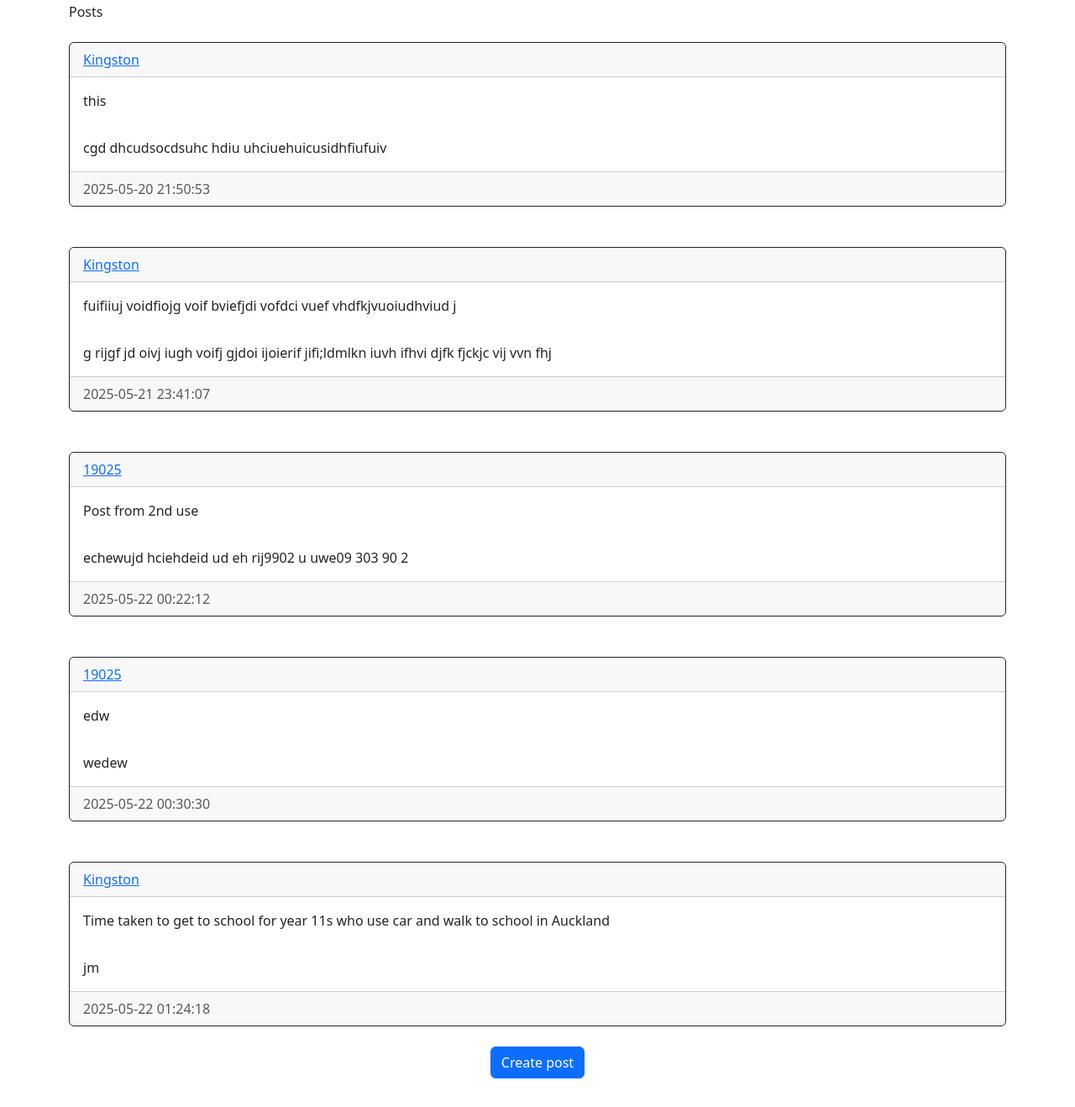
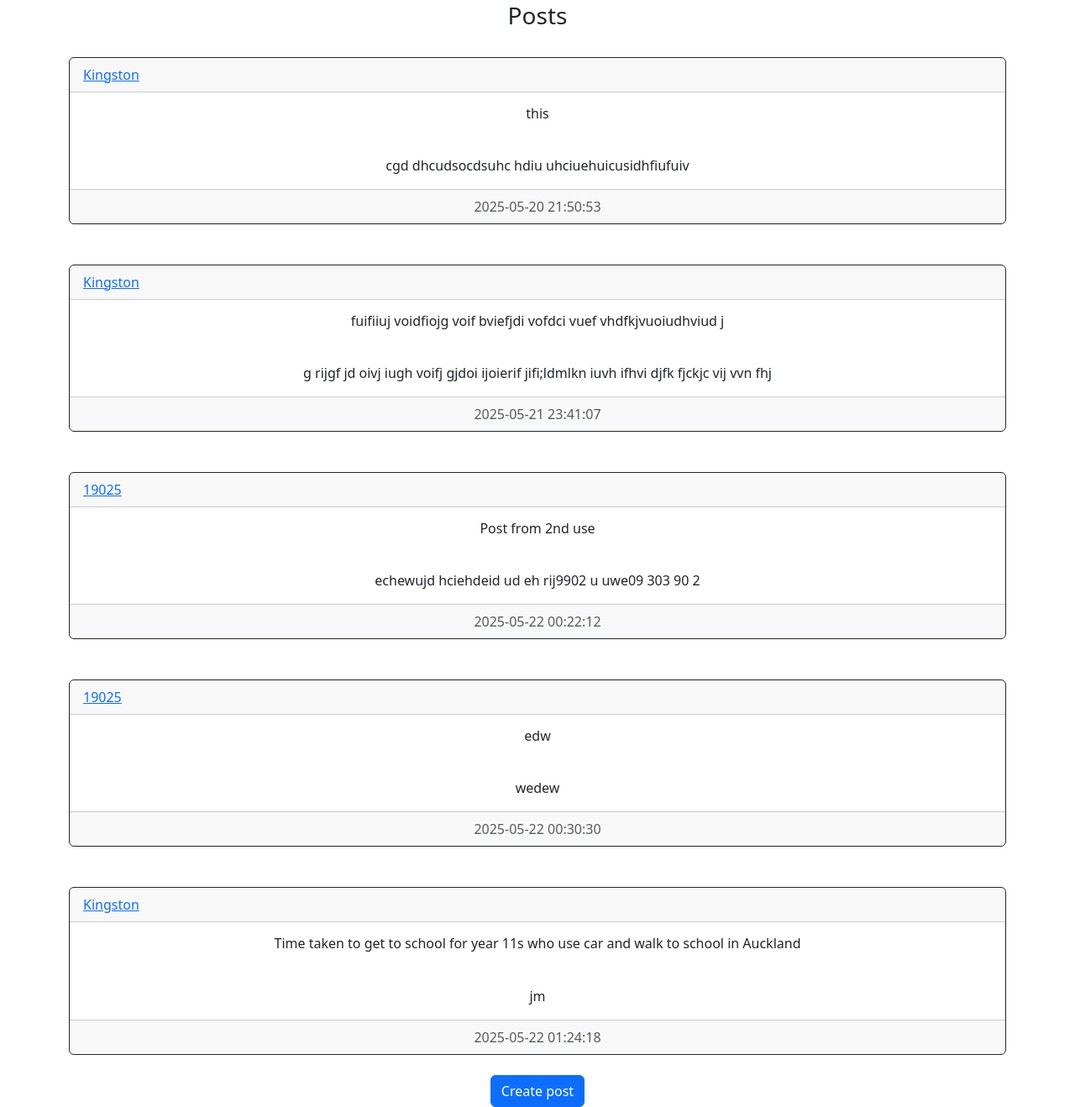
Before and after one commit to Kingston-Smith/Year13Digital, a Flask app: page /blog in a window 1280 px wide. Shown: the part 54-1372 px from the top of the page at 84% size. Before the commit the page ends 1338 px from the top, so only its background shows below. Run offline with Flask 3, Linux system fonts and the light colour scheme; a user stored in the database is signed in.

Commit message:
Formatting
Just did some formatting

```diff
--- a/website/Templates/forum.html
+++ b/website/Templates/forum.html
@@ -1,18 +1,24 @@
 {% extends "template.html" %} {% block title %} Forum {% endblock %}
 {% block content %}
 <br/>
+<div align="center">
     <h3>Make a post</h3>
+</div>
 <br/>
 
 <form method="POST">
     <!--Blog title form-->
+    <div align="center">
         <label for="title">Post title</label>
+        <br/><br/>
         <input type="text" name="title" id="title" class="form-control" placeholder="Post title" />
         <br/><br/>
         <!--Blog content text area-->
         <label for="content">Post content</label>
+        <br/><br/>
         <textarea name="content" id="content" class="form-control"></textarea>
         <br/>
+    </div>
     <!--Submit button-->
     <div align="center">
         <button class="btn btn-primary" type="submit">
--- a/website/Templates/home.html
+++ b/website/Templates/home.html
@@ -1,2 +1,6 @@
 {% extends "template.html" %} {% block title %} Home {% endblock %}
-{% block content %} Home {% endblock %}
+{% block content %}
+<div align="center">
+    <h3>Home</h3>
+</div>
+{% endblock %}
--- a/website/templates/posts_div.html
+++ b/website/templates/posts_div.html
@@ -1,15 +1,17 @@
 {% extends "template.html" %} {% block title %} View posts {% endblock %}
 {% block content %}
-Posts
+<div align="center">
+    <h3>Posts</h3>
+</div>
 <div id="posts">
     {% for post in posts %}
     <br/>
-    <div class="card border-dark">
+    <div class="card border-dark" align="center">
         <div class="card-header d-flex justify-content-between align-items-center">
             <a href="/posts/{{post.user.username}}">{{post.user.username}}</a>
         </div>
         <div class="card-body">
-            <div class="card-text">{{post.title}}</div>
+            <div class="card-text"><h6>{{post.title}}</h6></div>
         </div>
         <div class="card-body">
             <div class="card-text">{{post.content}}</div>
```
Also changed, not shown: website/Templates/login.html (+8 -4 lines), website/Templates/sign_up.html (+10 -4 lines), instance/database.db, website/Static/main.css (line endings or trailing spaces). Lines whose indentation alone changed are shown as unchanged.
